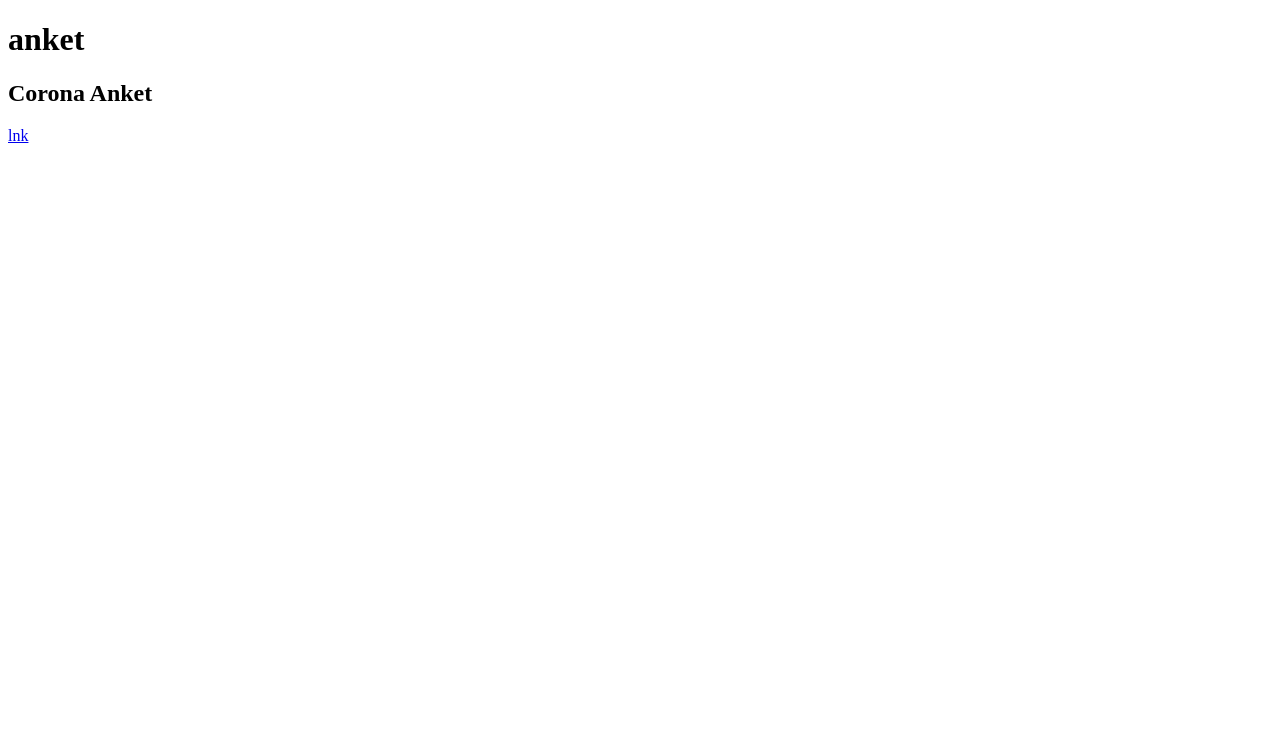
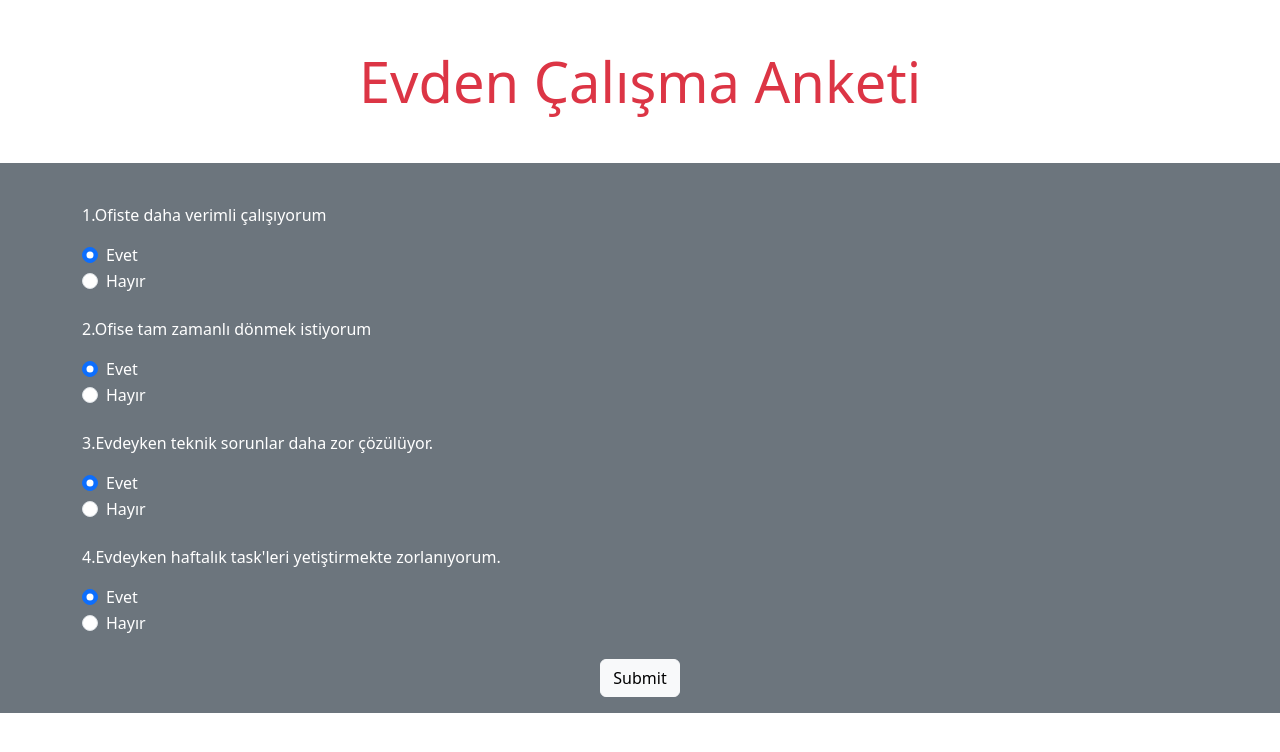
Before and after one commit to kaanozsavran/SurveyJSPractice, a plain HTML site: page index.html in a window 1280 px wide. Drawn offline with nearby package versions, Linux system fonts and the light colour scheme.

Commit message:
add html,css,bootstrap

```diff
--- a/index.html
+++ b/index.html
@@ -6,14 +6,92 @@
     <meta name="viewport" content="width=device-width, initial-scale=1.0">
     <title>Survey</title>
     <link rel="stylesheet" href="style.css">
+    <link rel="stylesheet" href="https://cdn.jsdelivr.net/npm/bootstrap@5.3.3/dist/css/bootstrap.min.css">
 </head>
 
 <body>
-    <h1>anket</h1>
-    <h2>Corona Anket</h2>
-    <a href="www.google.com">lnk</a>
-    <a href=""></a>
 
+    <section id="header">
+        <div class="bg-white text-center py-4">
+            <div class="container">
+                <h2 class="text-danger display-4 my-4">Evden Çalışma Anketi</h2>
+            </div>
+        </div>
+    </section>
+
+    <section id="questions">
+
+        <div class="bg-secondary py-3">
+            <div class="container">
+                <form class=" question-form text-white">
+                    <div class="my-4">
+                        <p>1.Ofiste daha verimli çalışıyorum</p>
+                        <div class="form-check">
+                            <input class="form-check-input" type="radio" name="q1" value="E" checked>
+                            <label class="form-check-label">
+                                Evet
+                            </label>
+                        </div>
+                        <div class="form-check">
+                            <input class="form-check-input" type="radio" name="q1" value="H">
+                            <label class="form-check-label">
+                                Hayır
+                            </label>
+                        </div>
+                    </div>
+                    <div class="my-4">
+                        <p>2.Ofise tam zamanlı dönmek istiyorum</p>
+                        <div class="form-check">
+                            <input class="form-check-input" type="radio" name="q2" value="E" checked>
+                            <label class="form-check-label">
+                                Evet
+                            </label>
+                        </div>
+                        <div class="form-check">
+                            <input class="form-check-input" type="radio" name="q2" value="H">
+                            <label class="form-check-label">
+                                Hayır
+                            </label>
+                        </div>
+                    </div>
+                    <div class="my-4">
+                        <p>3.Evdeyken teknik sorunlar daha zor çözülüyor.</p>
+                        <div class="form-check">
+                            <input class="form-check-input" type="radio" name="q3" value="E" checked>
+                            <label class="form-check-label">
+                                Evet
+                            </label>
+                        </div>
+                        <div class="form-check">
+                            <input class="form-check-input" type="radio" name="q3" value="H">
+                            <label class="form-check-label">
+                                Hayır
+                            </label>
+                        </div>
+                    </div>
+                    <div class="my-4">
+                        <p>4.Evdeyken haftalık task'leri yetiştirmekte zorlanıyorum.</p>
+                        <div class="form-check">
+                            <input class="form-check-input" type="radio" name="q4" value="E" checked>
+                            <label class="form-check-label">
+                                Evet
+                            </label>
+                        </div>
+                        <div class="form-check">
+                            <input class="form-check-input" type="radio" name="q4" value="H">
+                            <label class="form-check-label">
+                                Hayır
+                            </label>
+                        </div>
+                    </div>
+                    <div class="text-center">
+                        <input type="submit" class="btn btn-light">
+                    </div>
+                </form>
+
+            </div>
+        </div>
+    </section>
 </body>
 <script src="script.js"></script>
 
```
